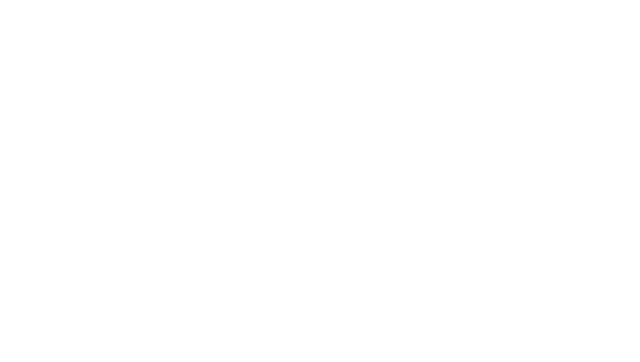
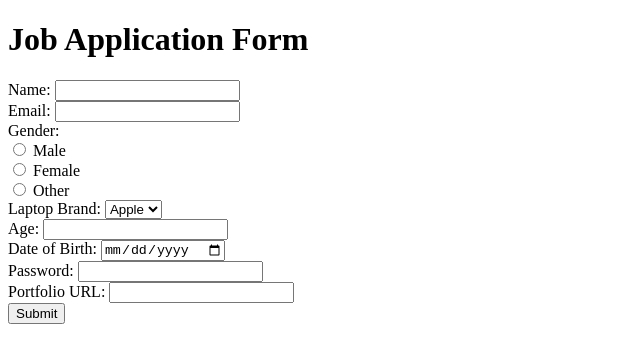
Before and after one commit to acciojob/job-app-form-Mayanka11y, a website: page main.html in a window 1280 px wide. Shown: the whole page, without its empty margins (0-640 px from the left). Drawn offline with Linux system fonts and the light colour scheme.

Commit message:
created a submission

```diff
--- a/main.html
+++ b/main.html
@@ -1,5 +1,4 @@
 <!DOCTYPE html>
-
 <html>
 
 <head>
@@ -7,10 +6,72 @@
 </head>
 
 <body>
-	<!-- the entire body must be written by student -->
-    <script type="text/javascript" src="./script.js">
-</script>
+	<h1>Job Application Form</h1>
+	<form action="submit_form.php" method="POST">
+		<!-- Name -->
+		<div>
+			<label for="name">Name:</label>
+			<input type="text" id="name" name="name" required>
+		</div>
 
+		<!-- Email -->
+		<div>
+			<label for="email">Email:</label>
+			<input type="email" id="email" name="email" required>
+		</div>
+
+		<!-- Gender -->
+		<div>
+			<label>Gender:</label><br>
+			<input type="radio" id="male" name="gender" value="male" required>
+			<label for="male">Male</label><br>
+			<input type="radio" id="female" name="gender" value="female" required>
+			<label for="female">Female</label><br>
+			<input type="radio" id="other" name="gender" value="other" required>
+			<label for="other">Other</label>
+		</div>
+
+		<!-- Laptop Brands -->
+		<div>
+			<label for="laptop">Laptop Brand:</label>
+			<select id="laptop" name="laptop">
+				<option value="Apple">Apple</option>
+				<option value="Asus">Asus</option>
+				<option value="HP">HP</option>
+			</select>
+		</div>
+
+		<!-- Age -->
+		<div>
+			<label for="age">Age:</label>
+			<input type="number" id="age" name="age" required>
+		</div>
+
+		<!-- Date of Birth -->
+		<div>
+			<label for="dob">Date of Birth:</label>
+			<input type="date" id="dob" name="dob" required>
+		</div>
+
+		<!-- Password -->
+		<div>
+			<label for="password">Password:</label>
+			<input type="password" id="password" name="password" required>
+		</div>
+
+		<!-- Portfolio URL -->
+		<div>
+			<label for="portfolio">Portfolio URL:</label>
+			<input type="url" id="portfolio" name="portfolio">
+		</div>
+
+		<!-- Submit Button -->
+		<div>
+			<button type="submit">Submit</button>
+		</div>
+	</form>
+
+	<script type="text/javascript" src="./script.js"></script>
 </body>
 
 </html>
```
